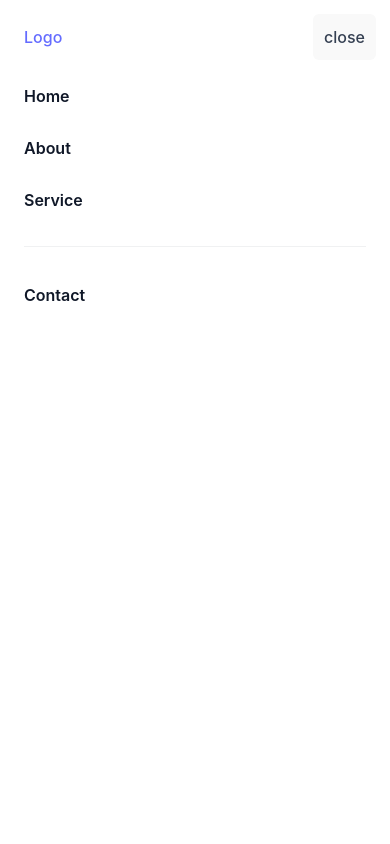
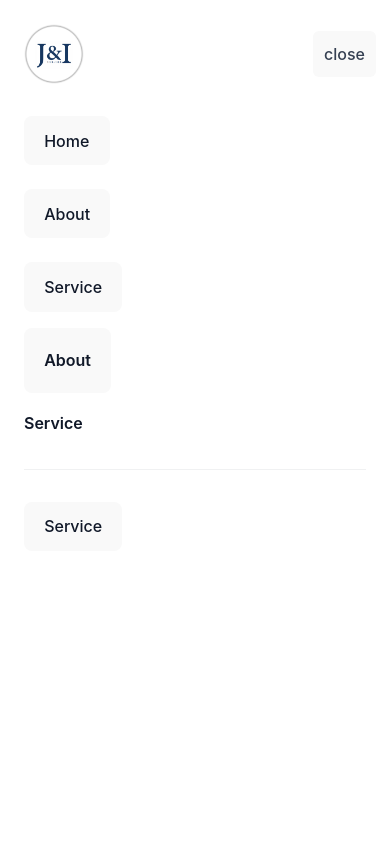
Before and after one commit to rogseo/JandI, a React (Vite) app: page / in a window 390 px wide. Both pictures are taken after a click on the button 345 px from the left and 54 px from the top of the page. Shown: the top 844 px of the page. Built offline with nearby package versions, Linux system fonts and the light colour scheme.

Commit message:
change to Link

```diff
--- a/package.json
+++ b/package.json
@@ -9,7 +9,6 @@
     "lint": "eslint .",
     "preview": "vite preview",
     "start": "serve -s build"
-
   },
   "dependencies": {
     "@headlessui/react": "^2.2.0",
@@ -33,6 +32,7 @@
     "eslint-plugin-react-hooks": "^5.0.0",
     "eslint-plugin-react-refresh": "^0.4.18",
     "globals": "^15.14.0",
+    "netlify-cli": "^18.0.4",
     "postcss": "^8.5.1",
     "vite": "^6.1.0"
   }
--- a/src/components/NavBar.jsx
+++ b/src/components/NavBar.jsx
@@ -4,6 +4,7 @@ import { useState } from 'react'
 import { Dialog, DialogPanel } from '@headlessui/react'
 import logo from "../img/Blue.png";
 import menu from "../img/menu.png"
+import logo1 from "../img/logo.png"
 
 
 
@@ -18,7 +19,7 @@ function NavBar() {
         <header className="absolute inset-x-0 top-0 z-50 bg-blue">
             <nav aria-label="Global" className="flex items-center justify-between p-6 lg:px-8">
                 <div className="flex lg:flex-1">
-                    <Link to="/" className="-m-1.5 p-1.5">
+                    <Link to="/" className="-m-1.5 p-1.5" >
                         <span className="sr-only">Your Company</span>
                         <img src={logo} alt="Company Logo" className="w-60 h-15" />
                     </Link>
@@ -36,6 +37,8 @@ function NavBar() {
                 </div>
                 <div className="hidden lg:flex lg:gap-x-20">
 
+
+
                     <Link className="-mx-3 block rounded-lg px-3 py-2 text-base/7 font-semibold text-gray-900 hover:bg-gray-50" to="/">Home</Link>
                     <Link className="-mx-3 block rounded-lg px-3 py-2 text-base/7 font-semibold text-gray-900 hover:bg-gray-50" to="/About">About</Link>
                     <Link className="-mx-3 block rounded-lg px-3 py-2 text-base/7 font-semibold text-gray-900 hover:bg-gray-50" to="/Service">Service</Link>
@@ -44,9 +47,8 @@ function NavBar() {
 
                 </div>
                 <div className="hidden lg:flex lg:flex-1 lg:justify-end">
-                    <a href="/Contact" className="text-sm/6 font-semibold text-gray-900">
-                        contact <span aria-hidden="true">&rarr;</span>
-                    </a>
+                    <Link to="/Contact" className="text-sm/6 font-semibold text-gray-900">contact<span aria-hidden="true">&rarr;</span>
+                    </Link>
                 </div>
 
 
@@ -55,10 +57,10 @@ function NavBar() {
                 <div className="fixed inset-0 z-50" />
                 <DialogPanel className="fixed inset-y-0 right-0 z-50 w-full overflow-y-auto bg-white px-6 py-6 sm:max-w-sm sm:ring-1 sm:ring-gray-900/10">
                     <div className="flex items-center justify-between">
-                        <a href="#" className="-m-1.5 p-1.5">
+                        <Link to="/" className="-m-1.5 p-1.5">
                             <span className="sr-only">Your Company</span>
-                            <p>Logo</p>
-                        </a>
+                            <img src={logo1} alt="logo image" className="w-15 h-15" />
+                        </Link>
                         <button
                             type="button"
                             onClick={() => setMobileMenuOpen(false)}
@@ -72,19 +74,48 @@ function NavBar() {
                         <div className="-my-6 divide-y divide-gray-500/10">
                             <div className="space-y-2 py-6">
 
-                                <Link className="-mx-3 block rounded-lg px-3 py-2 text-base/7 font-semibold text-gray-900 hover:bg-gray-50" to="/">Home</Link>
+                                <Link className="-mx-3 block rounded-lg px-3 py-2 text-base/7 font-semibold text-gray-900 hover:bg-gray-50" to="/">
+                                    <button
+                                        type="button"
+                                        onClick={() => setMobileMenuOpen(false)}
+                                    >
+                                        <p>Home</p>
+                                    </button>
+                                </Link>
+                                <Link className="-mx-3 block rounded-lg px-3 py-2 text-base/7 font-semibold text-gray-900 hover:bg-gray-50" to="/About">
+                                    <button
+                                        type="button"
+                                        onClick={() => setMobileMenuOpen(false)}
+                                    >
+                                        <p>About</p>
+                                    </button>
+                                </Link>
+                                <Link className="-mx-3 block rounded-lg px-3 py-2 text-base/7 font-semibold text-gray-900 hover:bg-gray-50" to="/Service">
+                                    <button
+                                        type="button"
+                                        onClick={() => setMobileMenuOpen(false)}
+                                    >
+                                        <p>Service</p>
+                                    </button>
+                                </Link>
+                                <button>
                                 <Link className="-mx-3 block rounded-lg px-3 py-2 text-base/7 font-semibold text-gray-900 hover:bg-gray-50" to="/About">About</Link>
+
+                                </button>
+
                                 <Link className="-mx-3 block rounded-lg px-3 py-2 text-base/7 font-semibold text-gray-900 hover:bg-gray-50" to="/Service">Service</Link>
                                 {/* <Link className="-mx-3 block rounded-lg px-3 py-2 text-base/7 font-semibold text-gray-900 hover:bg-gray-50" to="/Contact">Contact</Link> */}
 
                             </div>
                             <div className="py-6">
-                                <a
-                                    href="/Contact"
-                                    className="-mx-3 block rounded-lg px-3 py-2.5 text-base/7 font-semibold text-gray-900 hover:bg-gray-50"
-                                >
-                                    Contact
-                                </a>
+                                <Link className="-mx-3 block rounded-lg px-3 py-2 text-base/7 font-semibold text-gray-900 hover:bg-gray-50" to="/Service">
+                                    <button
+                                        type="button"
+                                        onClick={() => setMobileMenuOpen(false)}
+                                    >
+                                        <p>Service</p>
+                                    </button>
+                                </Link>
                             </div>
                         </div>
                     </div>
--- a/src/pages/Home.jsx
+++ b/src/pages/Home.jsx
@@ -1,5 +1,7 @@
 // src/pages/Home.jsx
 import pic from "../img/1.png"
+import { Link } from "react-router-dom";
+
 function Home() {
     return (
         <div className="relative isolate px-6 pt-14 lg:px-8  ">
@@ -48,17 +50,15 @@ function Home() {
                     </p>
                 </div>
                 <div className="mt-10 flex items-center justify-center gap-x-6">
+                    <Link to="/Contact" className="rounded-md bg-indigo-600 px-3.5 py-2.5 text-sm font-semibold text-white shadow-xs hover:bg-indigo-500 focus-visible:outline-2 focus-visible:outline-offset-2 focus-visible:outline-indigo-600"
+    >
+                        <p>Contact Us</p>
+                    </Link>
 
-                    <a
-                        href="/Contact"
-                        className="rounded-md bg-indigo-600 px-3.5 py-2.5 text-sm font-semibold text-white shadow-xs hover:bg-indigo-500 focus-visible:outline-2 focus-visible:outline-offset-2 focus-visible:outline-indigo-600"
-                    >
-                        Contact Us
-                    </a>
 
-                    <a href="/About" className="text-sm/6 font-semibold text-gray-900">
+                    <Link to="/About" className="text-sm/6 font-semibold text-gray-900">
                         Learn more <span aria-hidden="true">→</span>
-                    </a>
+                    </Link>
                 </div>
             </div>
 
```
Also changed, not shown: 2 other files (tests, documents, lock files or other folders).
